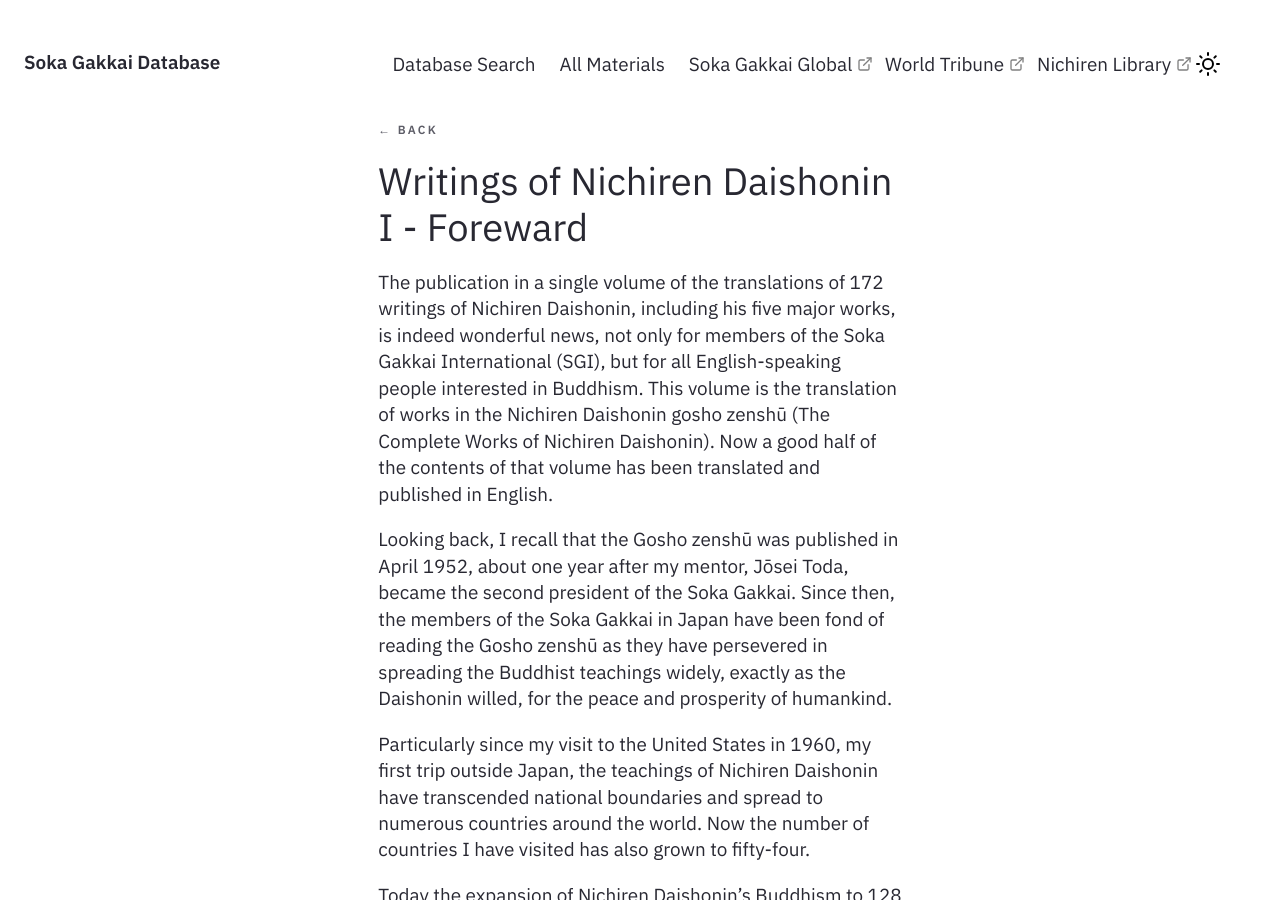
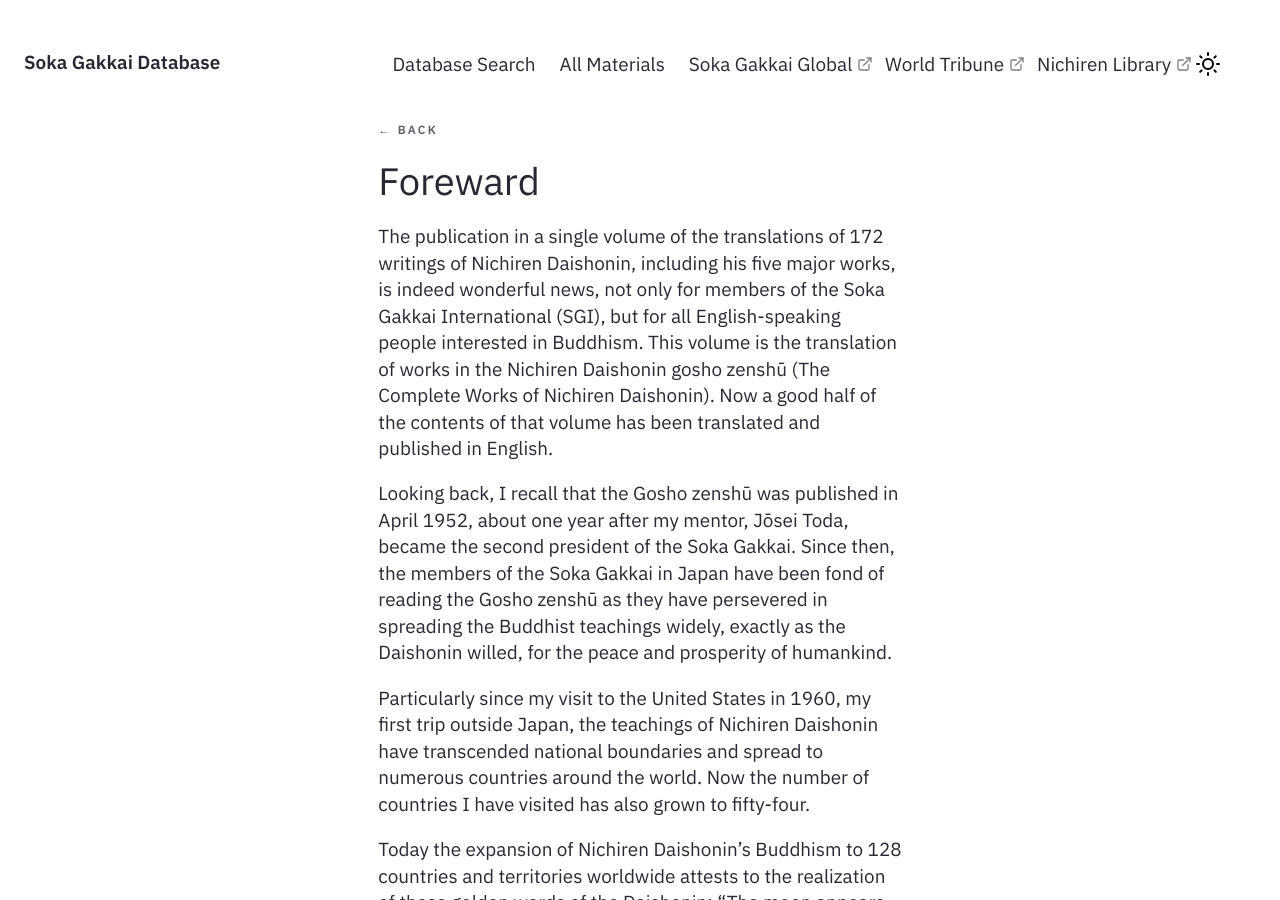
Before and after one commit to sokagakkaidatabase/sokagakkaidatabase.github.io, a Jekyll site: the page built from _posts/2025-04-01-foreward.md, in a window 1280 px wide and 900 px high. Built offline with Jekyll 4.4.1, drawn with Linux system fonts in a browser that asks for light colours.

Commit message:
Update 2025-04-01-foreward.md

```diff
--- a/_posts/2025-04-01-foreward.md
+++ b/_posts/2025-04-01-foreward.md
@@ -1,5 +1,5 @@
 ---
-title: Writings of Nichiren Daishonin I - Foreward
+title: Foreward
 ---
 
 The publication in a single volume of the translations of 172 writings of Nichiren Daishonin, including his five major works, is indeed wonderful news, not only for members of the Soka Gakkai International (SGI), but for all English-speaking people interested in Buddhism. This volume is the translation of works in the Nichiren Daishonin gosho zenshū (The Complete Works of Nichiren Daishonin). Now a good half of the contents of that volume has been translated and published in English.
```
